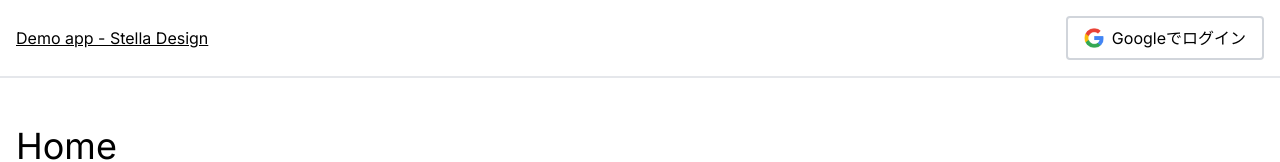
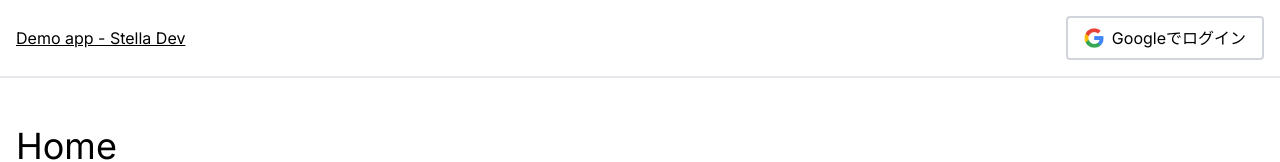
Before and after one commit to kouichi-hoshi/demo-app, a Next.js app: page / in a window 1280 px wide. Shown: the top 162 px of the page. Built offline with nearby package versions, Linux system fonts and the light colour scheme; no server answers.

Commit message:
ドメイン変更に伴い名称とURLを変更

```diff
--- a/src/app/_constants/constants.ts
+++ b/src/app/_constants/constants.ts
@@ -1,13 +1,13 @@
 export const SITE_META = {
-  siteTitle: 'Demo app - Stella Design',
-  siteUrl: 'https://demo-app.stella-design.biz',
-  siteDesc: 'Demo app for Stella Design',
+  siteTitle: 'Demo app - Stella Dev',
+  siteUrl: 'https://demo-app.stella-dev.biz',
+  siteDesc: 'Demo app for Stella Dev',
   siteLocale: 'ja_JP',
   siteFavicon: '/favicon.ico',
   siteIcon: '/android-chrome-192×192.png',
   siteAppleIcon: '/apple-touch-icon.png',
   openGraphImages: '/sd-img-1200-630.jpg',
-  masterSiteUrl: 'https://stella-design.biz',
-  masterSiteTitle: 'Stella Design',
+  masterSiteUrl: 'https://stella-dev.biz',
+  masterSiteTitle: 'Stella Dev',
 
 }
```
